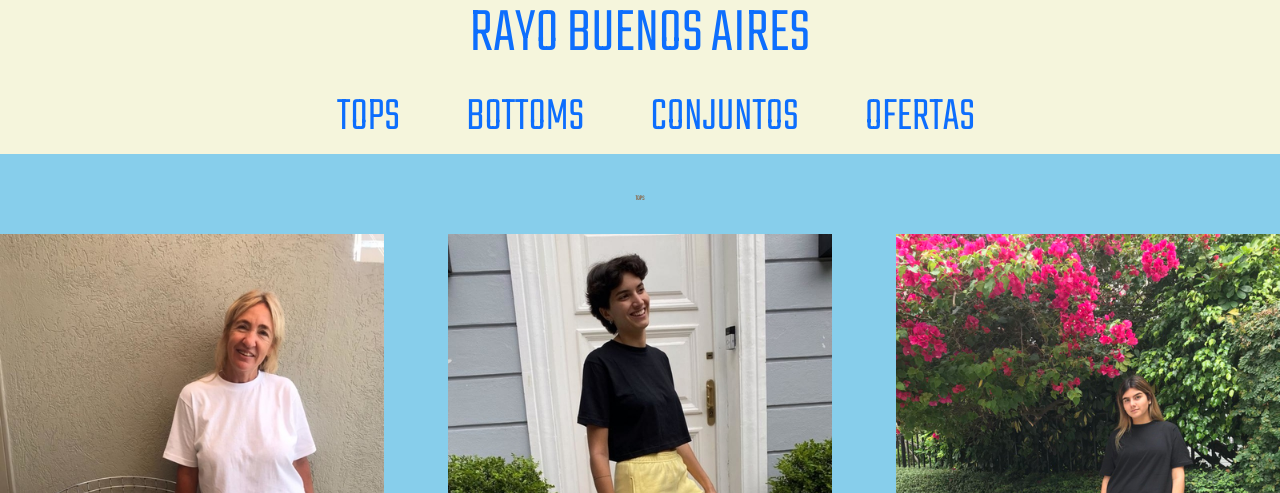
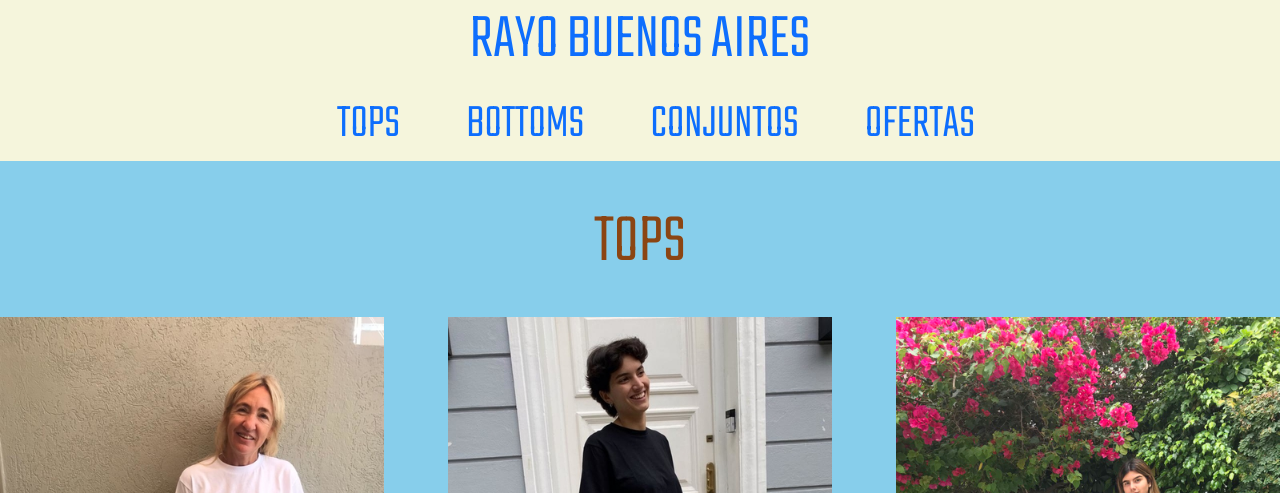
Before and after one commit to gomezerik/RAYO-INDUMENTARIA, a plain HTML site: page pages/tops.html in a window 1280 px wide. Shown: the part 307-800 px from the top of the page. Drawn offline with nearby package versions, Linux system fonts and the light colour scheme.

Commit message:
Update estilos.css

```diff
--- a/css/estilos.css
+++ b/css/estilos.css
@@ -5,7 +5,7 @@
 
 h1 {
     font-family: 'Teko', sans-serif;
-    font-size: 7px;
+    font-size: 70px;
     text-align: center;
 }
 
```
